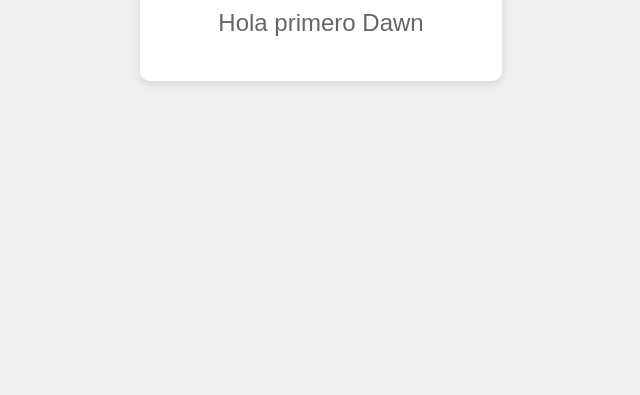
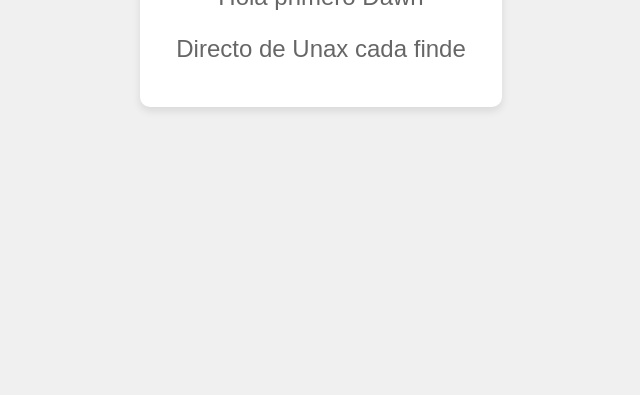
Before and after one commit to Chicoder69/Mensajes, a plain HTML site: page index.html in a window 1280 px wide. Shown: the part 405-800 px from the top of the page, without its empty margins (319-959 px from the left). Drawn offline with Linux system fonts and the light colour scheme.

Commit message:
Update index.html

```diff
--- a/index.html
+++ b/index.html
@@ -46,6 +46,7 @@
     <div class="mensaje">
         <h1>¡Hola, mundo!</h1>
         <p>Hola primero Dawn</p>
+        <p>Directo de Unax cada finde</p>
     </div>
 </body>
 </html>
```
